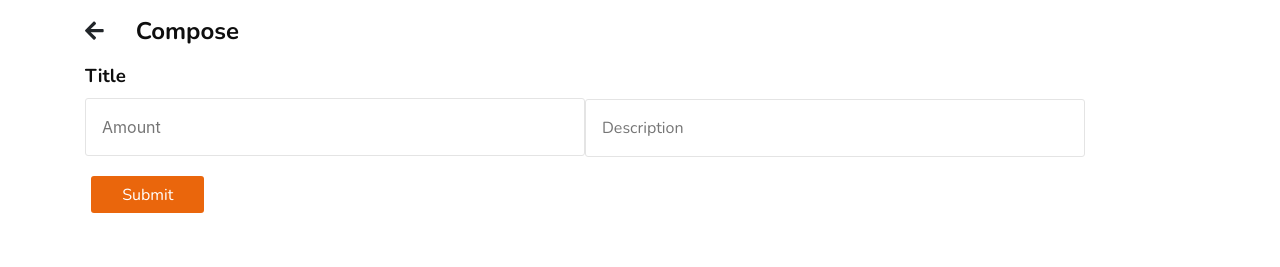
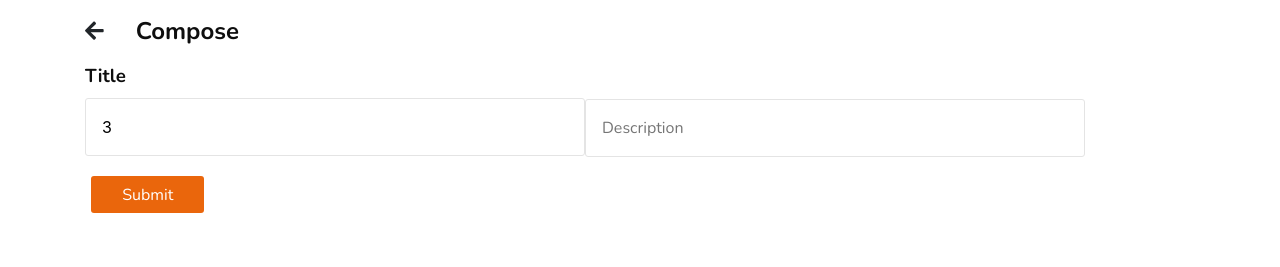
Before and after one commit to michaeltroya/lista-client, a React (Create React App) app: page /compose/list in a window 1280 px wide. Shown: the top 267 px of the page. Built offline with nearby package versions, Linux system fonts and the light colour scheme; sample sign-in values are in the browser's storage.

Commit message:
setup dynamic inputs based on user input

```diff
--- a/src/components/main/CreateList/CreateList.js
+++ b/src/components/main/CreateList/CreateList.js
@@ -1,4 +1,4 @@
-import React, { Fragment, useState } from 'react';
+import React, { Fragment, useState, useEffect } from 'react';
 //gql
 import { useMutation } from '@apollo/react-hooks';
 import { CREATE_LIST } from '../../../graphql/mutations';
@@ -7,7 +7,8 @@ import Nav from '../../layout/Nav/Nav';
 import { Container } from 'react-bootstrap';
 
 const CreateList = props => {
-  const [itemCount, setItemCount] = useState(0);
+  const [itemCount, setItemCount] = useState(3);
+  const [items, setItems] = useState([]);
 
   const [createList, { loading }] = useMutation(CREATE_LIST, {
     variables: {
@@ -23,22 +24,45 @@ const CreateList = props => {
 
   const handleTitleSubmit = e => {
     e.preventDefault();
+
     console.log(itemCount);
+    for (let i = 0; i < itemCount; i++) {
+      const item = {
+        order: i + 1,
+        name: '',
+        description: ''
+      };
+
+      setItems([...items, item]);
+    }
+
+    console.log(items);
+  };
+
+  const handleItemsSubmit = e => {
+    e.preventDefault();
   };
 
   return (
     <Fragment>
       <Nav type="compose" history={props.history} />
-      <Container>
-        {itemCount === 0 ? (
+      <div className="create-list-title">
+        <Container>
           <form onSubmit={handleTitleSubmit}>
             <h3>Title</h3>
-            <input type="number" placeholder="Amount" />
+            <input
+              type="number"
+              placeholder="Amount"
+              value={itemCount}
+              onChange={e => setItemCount(e.target.value)}
+              min="3"
+              max="100"
+            />
             <input type="text" placeholder="Description" />
             <input type="submit" className="btn" />
           </form>
-        ) : null}
-      </Container>
+        </Container>
+      </div>
     </Fragment>
   );
 };
```
